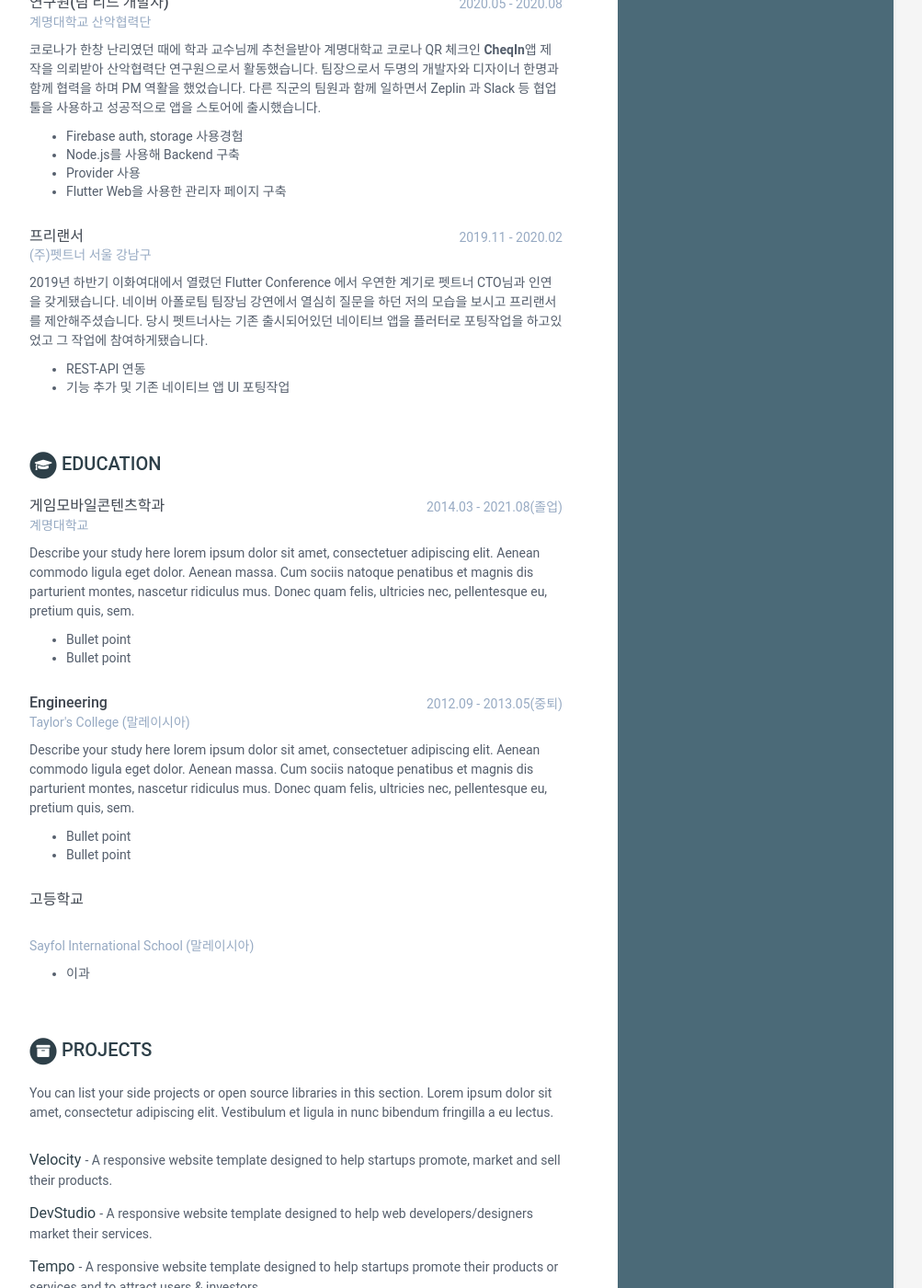
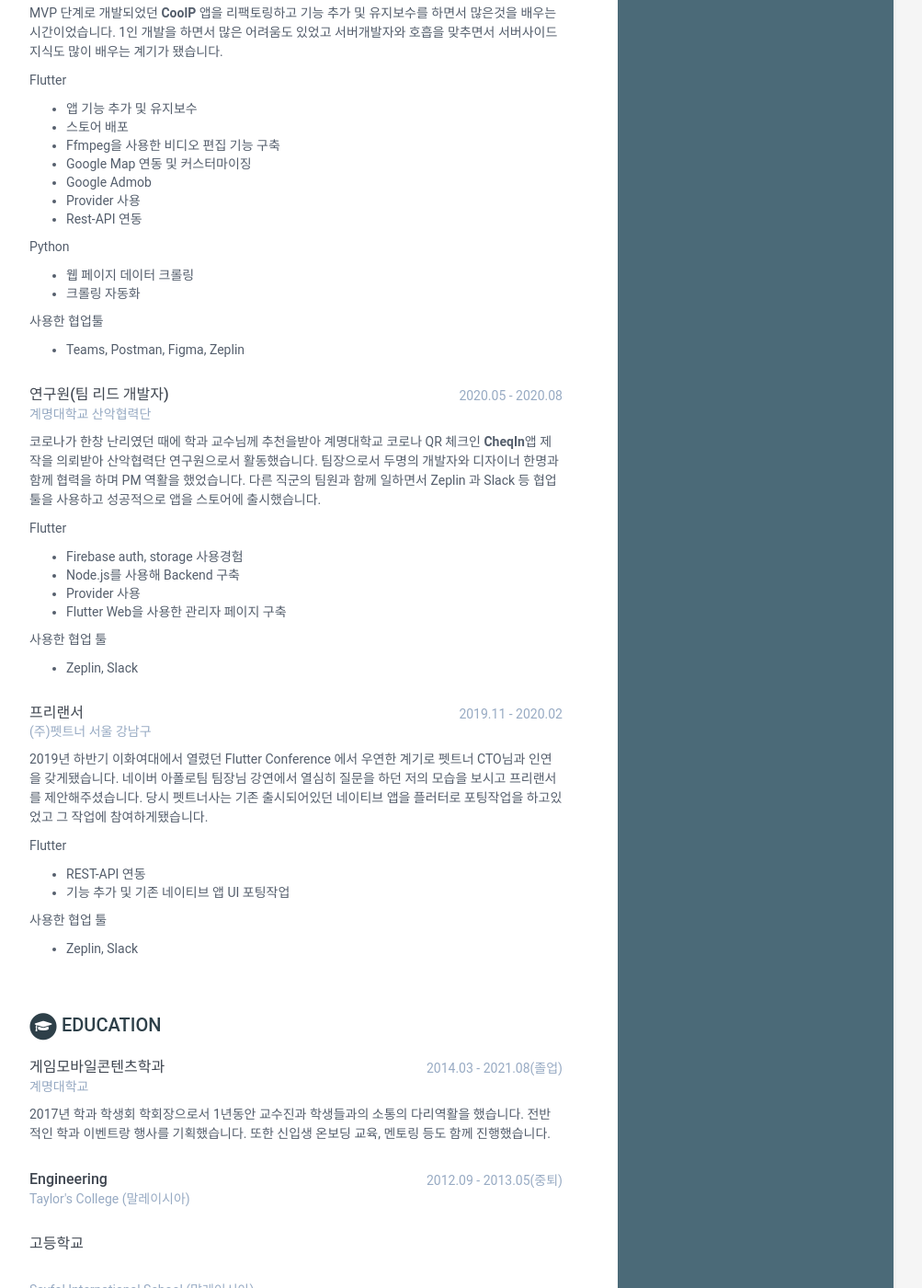
Before and after one commit to woogi-kang/woogi-kang.github.io, a Jekyll site: the page built from index.html, in a window 1280 px wide and 1400 px high, scrolled down 937 px. Shown: the whole window at 92% size, without its empty margins (168-1171 px from the left). Built offline with Jekyll 4.4.1, drawn with Linux system fonts in a browser that asks for light colours; some of the changed text lies outside the part shown.

Commit message:
Update data.yml

```diff
--- a/_data/data.yml
+++ b/_data/data.yml
@@ -58,24 +58,13 @@ education:
       university: 계명대학교
       time: 2014.03 - 2021.08(졸업)
       details: |
-        Describe your study here lorem ipsum dolor sit amet, consectetuer
-        adipiscing elit. Aenean commodo ligula eget dolor. Aenean massa. Cum
-        sociis natoque penatibus et magnis dis parturient montes, nascetur
-        ridiculus mus. Donec quam felis, ultricies nec, pellentesque eu,
-        pretium quis, sem.
-          - Bullet point
-          - Bullet point
+        2017년 학과 학생회 학회장으로서 1년동안 교수진과 학생들과의 소통의 다리역활을 했습니다. 전반적인 학과 이벤트랑 행사를 기획했습니다.
+        또한 신입생 온보딩 교육, 멘토링 등도 함께 진행했습니다.
+
     - degree: Engineering
       university: Taylor's College (말레이시아)
       time: 2012.09 - 2013.05(중퇴)
       details: |
-        Describe your study here lorem ipsum dolor sit amet, consectetuer
-        adipiscing elit. Aenean commodo ligula eget dolor. Aenean massa. Cum
-        sociis natoque penatibus et magnis dis parturient montes, nascetur
-        ridiculus mus. Donec quam felis, ultricies nec, pellentesque eu,
-        pretium quis, sem.
-          - Bullet point
-          - Bullet point
 
     - degree: 고등학교
     - university: Sayfol International School (말레이시아)
@@ -83,19 +72,32 @@ education:
       details: |
         - 이과
 experiences:
-    - role: 리드 개발자
+    - role: 앱개발팀 사원
       time: 2021.02 - 재직중
       company: (주)휴넷 서울시 구로구
       details: |
-        휴넷사의 신사업인 <b>그로우</b>앱 리드 개발자로서 현재 재직중입니다.
-        당시 MVP로 개발되어있던 프로젝트를 인계받아 플러터 2버전으로 migration 작업을 진행하고 기존 작업되어있던
-        Provider 패턴에서 Getx로 변경하는 작업을 했습니다.
+        앱개발팀에서 휴넷사의 신사업인 <b>그로우</b>앱 개발을 맡고있고 현재 그로우팀과 협업하면서 리드 개발자로 일하고 있습니다.
+        기획, 디자인, 서버 파트와 협업하며 커뮤니케이션하는 역활을 맡고있습니다.
+
+        Flutter
           - 앱 기능 추가 및 유지보수
-          - Fastlane, Teamcity, Github-actions을 사용한 CI/CD 자동 배포구축
           - 스토어 배포 및 버전관리 자동화
           - Mixpanel, AppsFlyer, Google Analytics 마케팅 툴 구축 및 연동
           - GetX 사용
           - Flutter 1.x.x 버전에서 2.x.x(Null-safety) migration
+          - Dio (통신)
+          - Calendar 연동 등
+
+        앱 배포
+          - Fastlane, Teamcity, Github-actions을 사용한 CI/CD 자동 배포구축
+
+        기타
+          - 리드 개발자로서 새로오는 신입 개발자나 주니어 개발자들 온보딩 및 소스코드 설명
+          - 코드리뷰를 통해 피드백
+
+        사용한 협업 툴
+          - Jira, Zeplin, Slack, Notion, Swagger, Postman
+
     - role: 리드 개발자
       time: 2020.09 - 2021.02
       company: (주)핫써니 서울시 종로구
@@ -103,12 +105,21 @@ experiences:
         MVP 단계로 개발되었던 <b>CoolP</b> 앱을 리팩토링하고 기능 추가 및 유지보수를 하면서 많은것을 배우는 시간이었습니다.
         1인 개발을 하면서 많은 어려움도 있었고 서버개발자와 호흡을 맞추면서 서버사이드 지식도 많이 배우는 계기가 됐습니다.
 
+        Flutter
           - 앱 기능 추가 및 유지보수
           - 스토어 배포
           - Ffmpeg을 사용한 비디오 편집 기능 구축
           - Google Map 연동 및 커스터마이징
+          - Google Admob
           - Provider 사용
           - Rest-API 연동
+
+        Python
+          - 웹 페이지 데이터 크롤링
+          - 크롤링 자동화
+
+        사용한 협업툴
+          - Teams, Postman, Figma, Zeplin
     - role: 연구원(팀 리드 개발자)
       time: 2020.05 - 2020.08
       company: 계명대학교 산악협력단
@@ -116,10 +127,15 @@ experiences:
         코로나가 한창 난리였던 때에 학과 교수님께 추천을받아 계명대학교 코로나 QR 체크인 <b>CheqIn</b>앱 제작을 의뢰받아
         산악협력단 연구원으로서 활동했습니다. 팀장으로서 두명의 개발자와 디자이너 한명과 함께 협력을 하며 PM 역활을 했었습니다.
         다른 직군의 팀원과 함께 일하면서 Zeplin 과 Slack 등 협업 툴을 사용하고 성공적으로 앱을 스토어에 출시했습니다.
+
+        Flutter
           - Firebase auth, storage 사용경험
           - Node.js를 사용해 Backend 구축
           - Provider 사용
           - Flutter Web을 사용한 관리자 페이지 구축
+
+         사용한 협업 툴
+          - Zeplin, Slack
 
     - role: 프리랜서
       time: 2019.11 - 2020.02
@@ -128,10 +144,15 @@ experiences:
         2019년 하반기 이화여대에서 열렸던 Flutter Conference 에서 우연한 계기로 펫트너 CTO님과 인연을 갖게됐습니다.
         네이버 아폴로팀 팀장님 강연에서 열심히 질문을 하던 저의 모습을 보시고 프리랜서를 제안해주셨습니다.
         당시 펫트너사는 기존 출시되어있던 네이티브 앱을 플러터로 포팅작업을 하고있었고 그 작업에 참여하게됐습니다.
+
+        Flutter
           - REST-API 연동
           - 기능 추가 및 기존 네이티브 앱 UI 포팅작업
+
+        사용한 협업 툴
+          - Zeplin, Slack
 projects:
-    title: Projects
+    title: 외부 활동
     intro: >
       You can list your side projects or open source libraries in this
       section. Lorem ipsum dolor sit amet, consectetur adipiscing elit.
```
